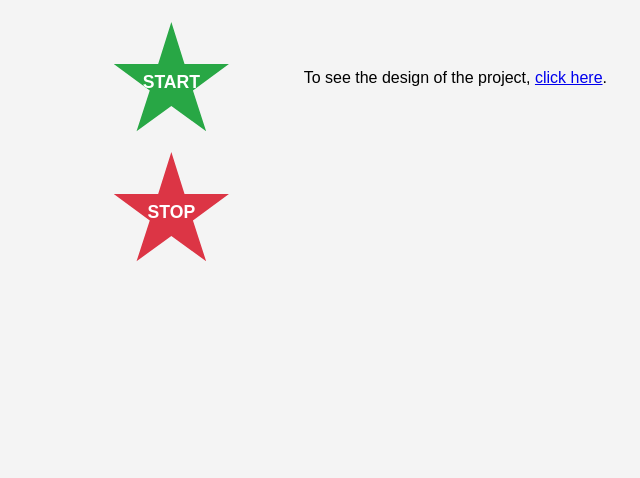
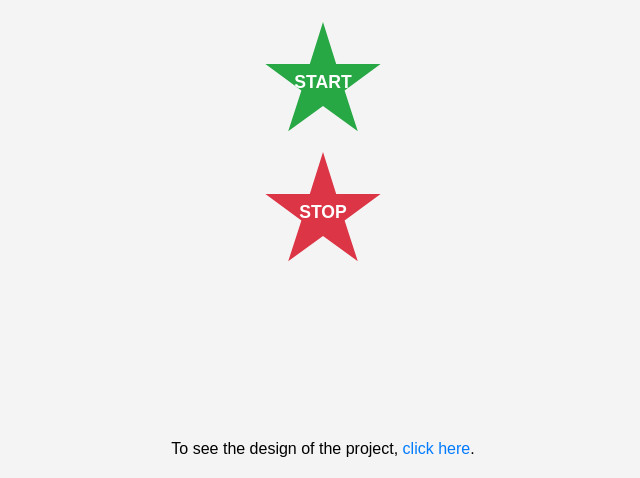
Before and after one commit to Opentech-info/StopWhatch-SAIMON-WAYTHON, a plain HTML site: page index.html in a window 1280 px wide. Shown: the part 322-800 px from the top of the page, without its empty margins (317-957 px from the left). Drawn offline with Linux system fonts and the light colour scheme.

Commit message:
update pdf2

```diff
--- a/styles.css
+++ b/styles.css
@@ -108,3 +108,17 @@ h1 {
 .stop {
   background: #dc3545;
 }
+
+/* Design Link */
+.design-link-container {
+  position: absolute;
+  bottom: 20px;
+  text-align: center;
+  width: 100%;
+  font-size: 16px;
+}
+
+.design-link-container a {
+  color: #007bff;
+  text-decoration: none;
+}
```
Also changed, not shown: 1 other file.
